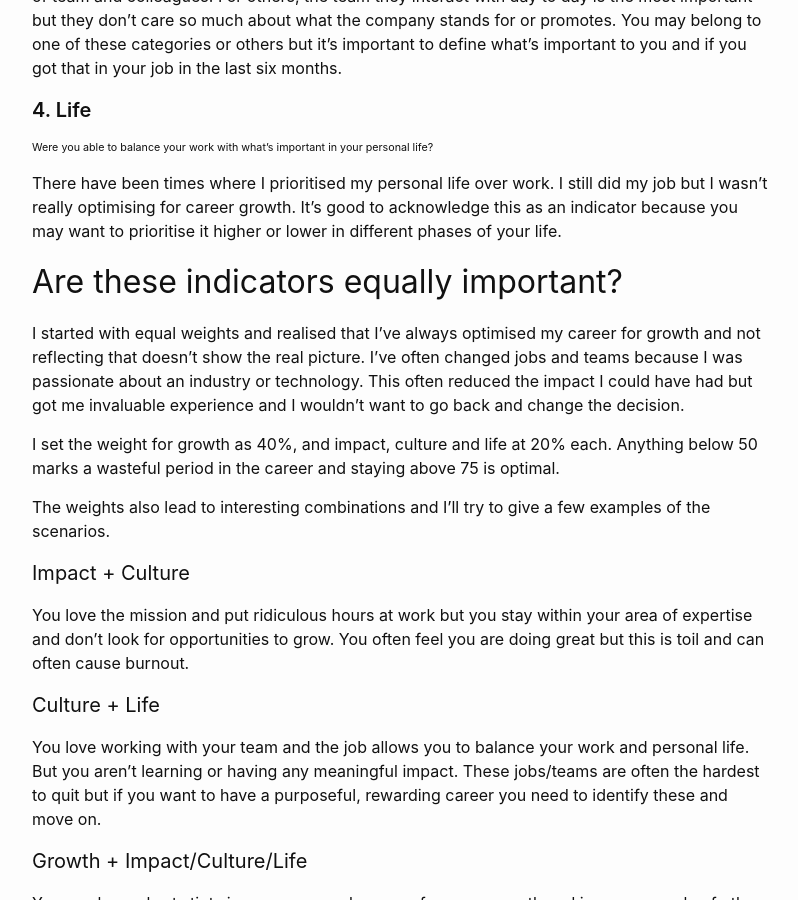
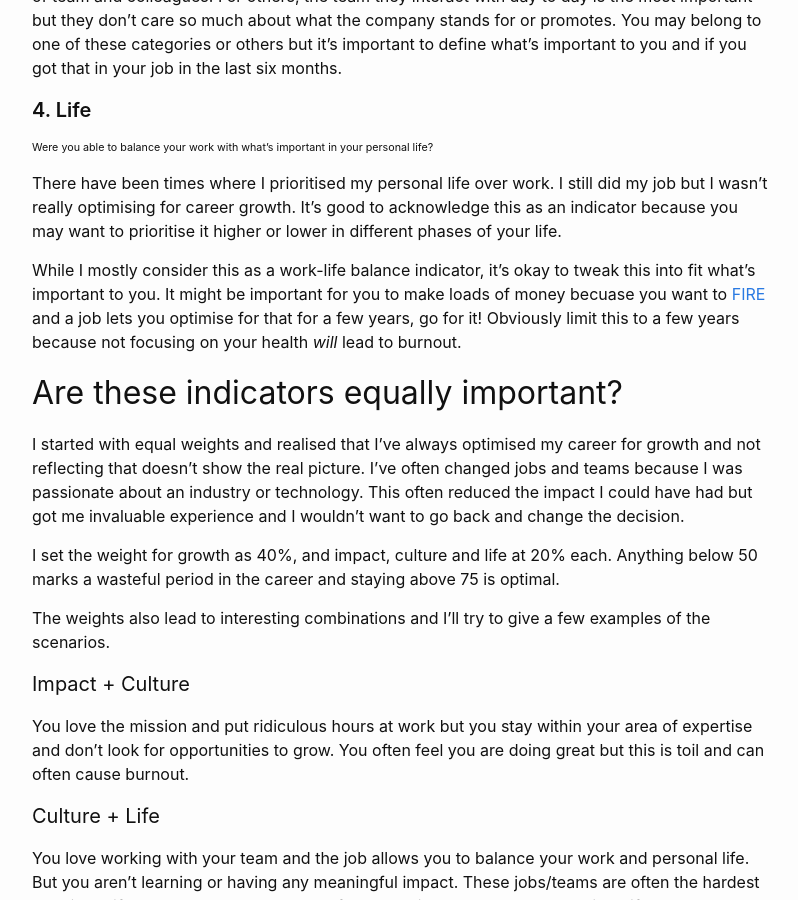
Before and after one commit to chiraggupta/ChiragGupta.com, a Jekyll site: the page built from _posts/2022-01-01-reflect-on-your-career.md, in a window 1280 px wide and 900 px high, scrolled down 1319 px. Shown: the whole window, without its empty margins (238-1036 px from the left). Built offline with Jekyll 4.4.1, drawn with Linux system fonts in a browser that asks for light colours; part of the change alters nothing that is shown; some of the changed text lies outside the part shown.

Commit message:
Update 2022-01-01-reflect-on-your-career.md

```diff
--- a/_posts/2022-01-01-reflect-on-your-career.md
+++ b/_posts/2022-01-01-reflect-on-your-career.md
@@ -1,7 +1,7 @@
 ---
 layout: post
-title: How to reflect on your career?’
-date: 2022-01-01 10:00:01 +0100
+title: How to reflect on your career?
+date: 2022-01-01 08:00:01 +0100
 categories: blog
 ---
 
@@ -39,7 +39,7 @@ This is the hardest one to define but irrespective of your opinions about organi
 
 There have been times where I prioritised my personal life over work. I still did my job but I wasn’t really optimising for career growth. It’s good to acknowledge this as an indicator because you may want to prioritise it higher or lower in different phases of your life.
 
-<!-- <TODO>While it’s mostly  -->
+While I mostly consider this as a work-life balance indicator, it's okay to tweak this into fit what's important to you. It might be important for you to make loads of money becuase you want to [FIRE](https://en.wikipedia.org/wiki/FIRE_movement) and a job lets you optimise for that for a few years, go for it! Obviously limit this to a few years because not focusing on your health _will_ lead to burnout.
 
 ## Are these indicators equally important?
 
```
